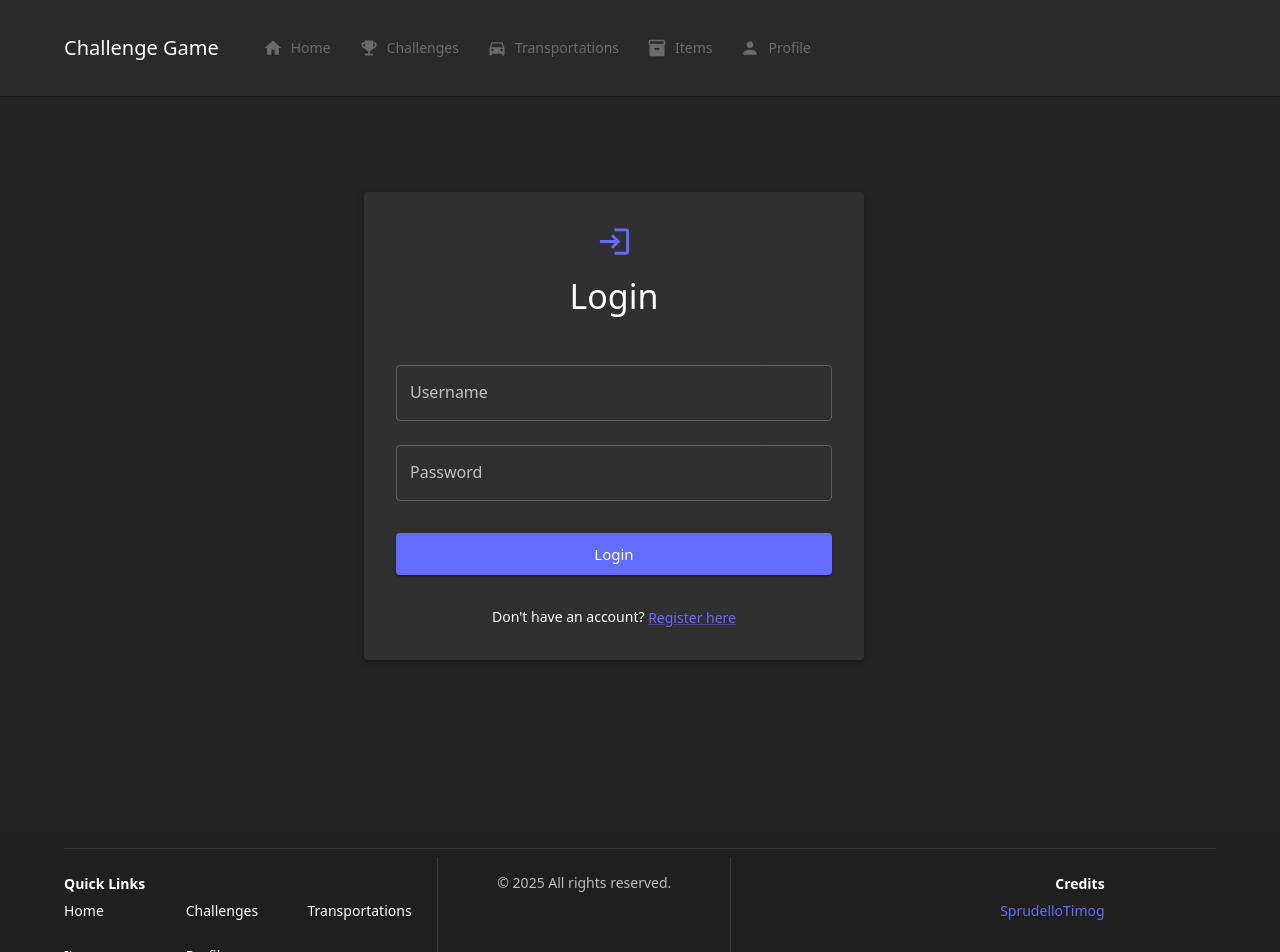
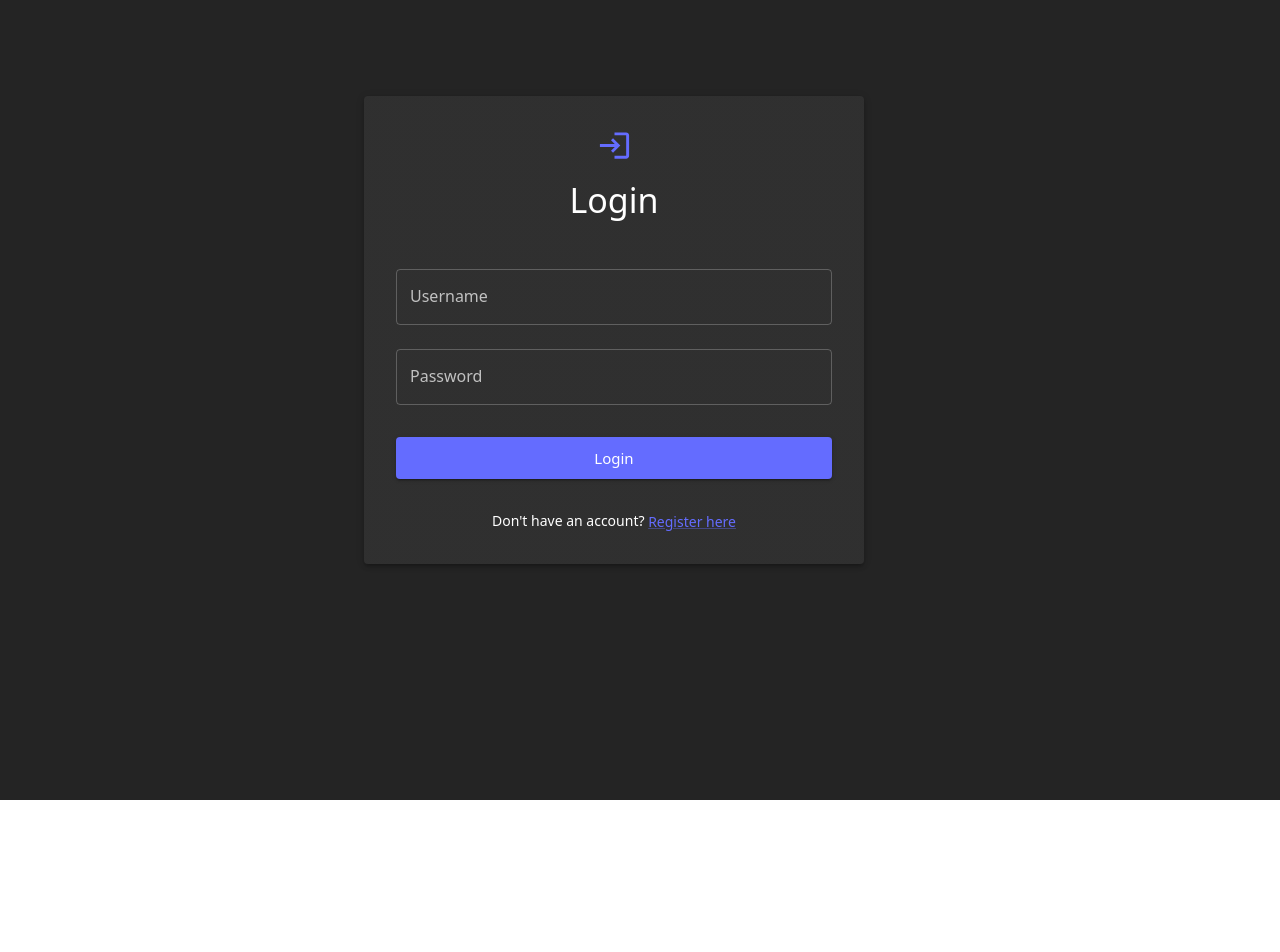
Before and after one commit to sprudello/jetlag-tag-infrastructure, a React (Vite) app in the folder react-app/: page / in a window 1280 px wide. Shown: the top 952 px of the page. After the commit the page ends 800 px from the top, so only its background shows below. Built offline with nearby package versions, Linux system fonts and the light colour scheme.

Commit message:
Headershit

```diff
--- a/react-app/src/App.jsx
+++ b/react-app/src/App.jsx
@@ -38,13 +38,13 @@ function AppContent() {
 
   return (
     <div className="app">
-      <Header onPageChange={setCurrentPage} />
+      {isAuthenticated && <Header onPageChange={setCurrentPage} />}
 
       <Container maxWidth="lg" sx={{ mt: 4, textAlign: 'center' }}>
         {renderPage()}
       </Container>
 
-      <Footer />
+      {isAuthenticated && <Footer />}
     </div>
   )
 }
--- a/react-app/src/components/Header.jsx
+++ b/react-app/src/components/Header.jsx
@@ -55,13 +55,22 @@ const Header = ({ onPageChange }) => {
     handleClose();
   };
 
-  const navItems = [
+  // Different navigation items based on user role
+  const adminNavItems = [
+    { name: 'Dashboard', icon: <DashboardIcon fontSize="small" /> },
+    { name: 'Users', icon: <ProfileIcon fontSize="small" /> },
+    { name: 'Profile', icon: <ProfileIcon fontSize="small" /> }
+  ];
+
+  const userNavItems = [
     { name: 'Home', icon: <HomeIcon fontSize="small" /> },
     { name: 'Challenges', icon: <ChallengesIcon fontSize="small" /> },
     { name: 'Transportations', icon: <TransportIcon fontSize="small" /> },
     { name: 'Items', icon: <ItemsIcon fontSize="small" /> },
     { name: 'Profile', icon: <ProfileIcon fontSize="small" /> }
   ];
+
+  const navItems = currentUser?.isAdmin ? adminNavItems : userNavItems;
 
   return (
     <AppBar position="static" color="default" elevation={1} className="header">
```
